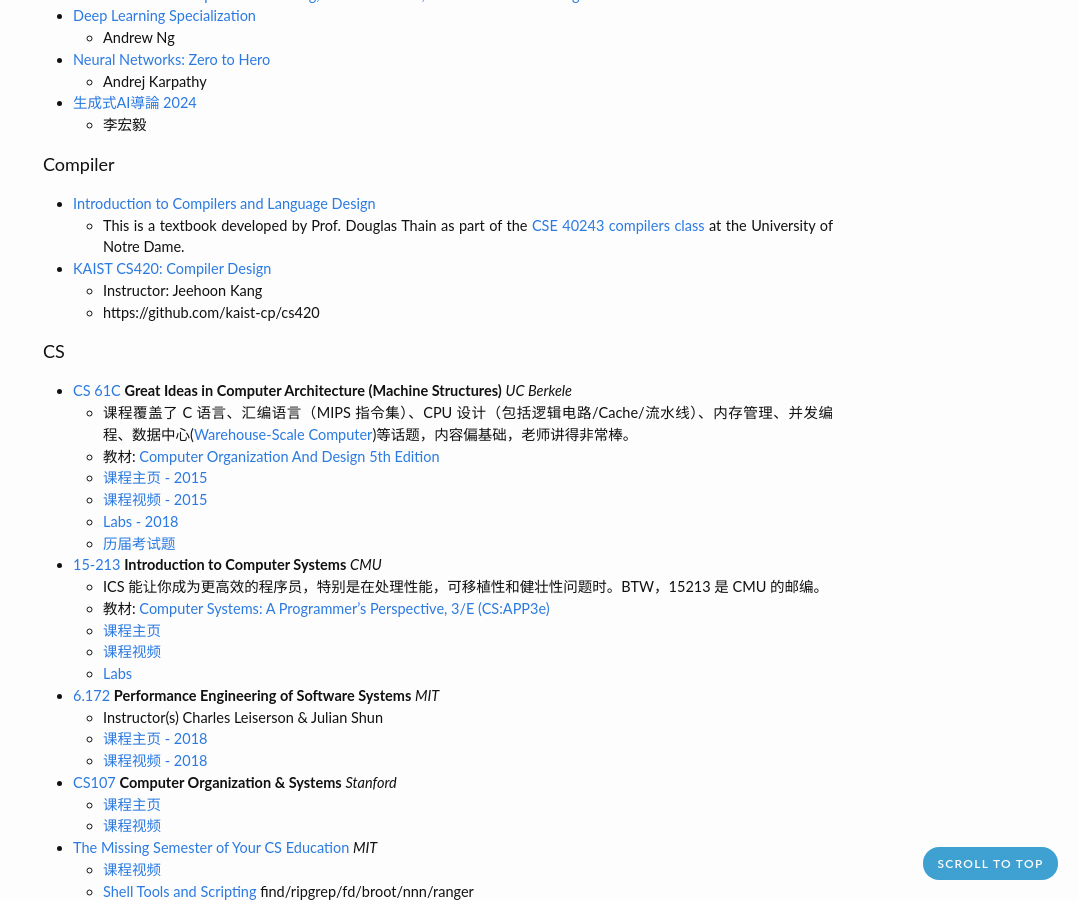
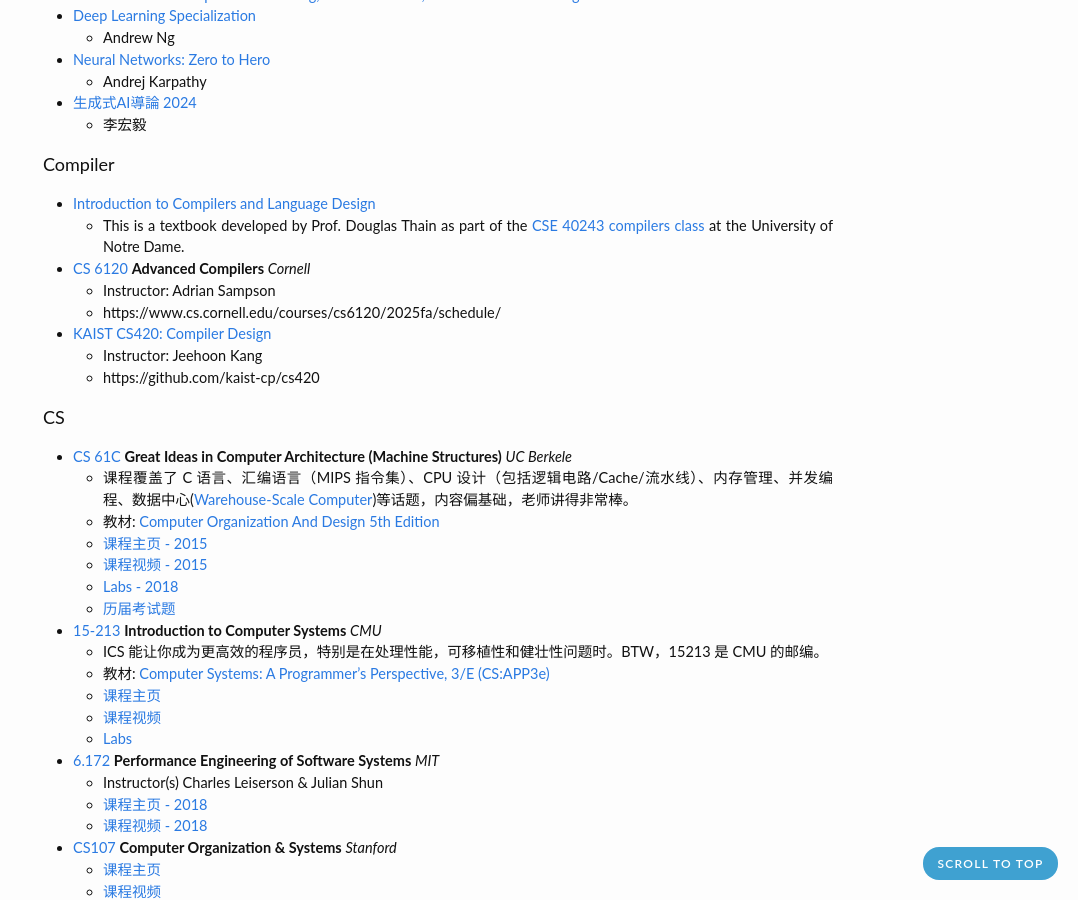
Before and after one commit to zhjwpku/zhjwpku.github.io, a Jekyll site: the page built from _posts/2018-09-16-awesome-cs-courses.md, in a window 1280 px wide and 900 px high, scrolled down 1021 px. Shown: the whole window, without its empty margins (202-1280 px from the left). Built offline with Jekyll 4.4.1, drawn with Linux system fonts in a browser that asks for light colours; comment, search, counter and statistics services are not loaded.

Commit message:
CS 6120 Advanced Compilers

```diff
--- a/_posts/2018-09-16-awesome-cs-courses.md
+++ b/_posts/2018-09-16-awesome-cs-courses.md
@@ -56,6 +56,9 @@
 
 - [Introduction to Compilers and Language Design](https://dthain.github.io/books/compiler/)
   - This is a textbook developed by Prof. Douglas Thain as part of the [CSE 40243 compilers class](https://dthain.github.io/compilers-fa23/) at the University of Notre Dame.
+- [CS 6120](https://www.cs.cornell.edu/courses/cs6120/2025fa/) **Advanced Compilers** *Cornell*
+  - Instructor: Adrian Sampson
+  - https://www.cs.cornell.edu/courses/cs6120/2025fa/schedule/
 - [KAIST CS420: Compiler Design](https://www.youtube.com/playlist?list=PL5aMzERQ_OZ8RWqn-XiZLXm1IJuaQbXp0)
   - Instructor: Jeehoon Kang
   - https://github.com/kaist-cp/cs420
```
